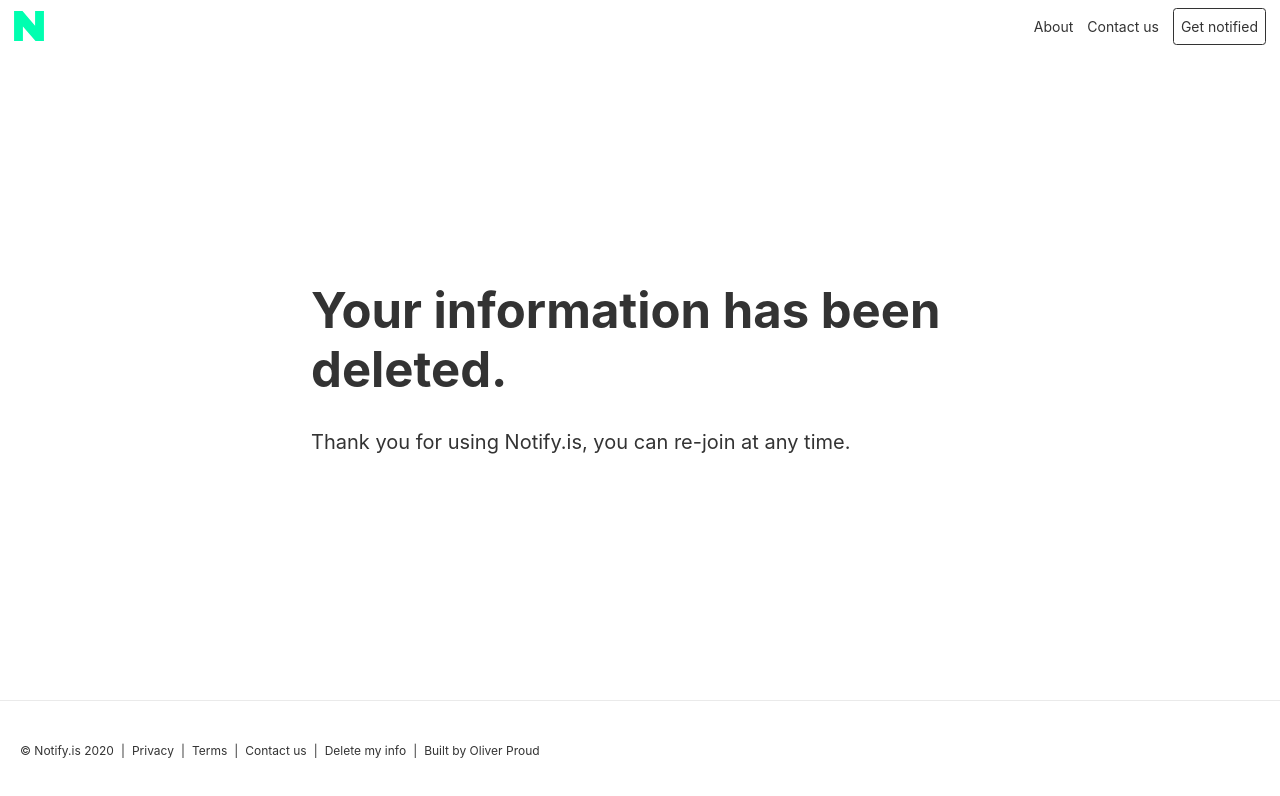
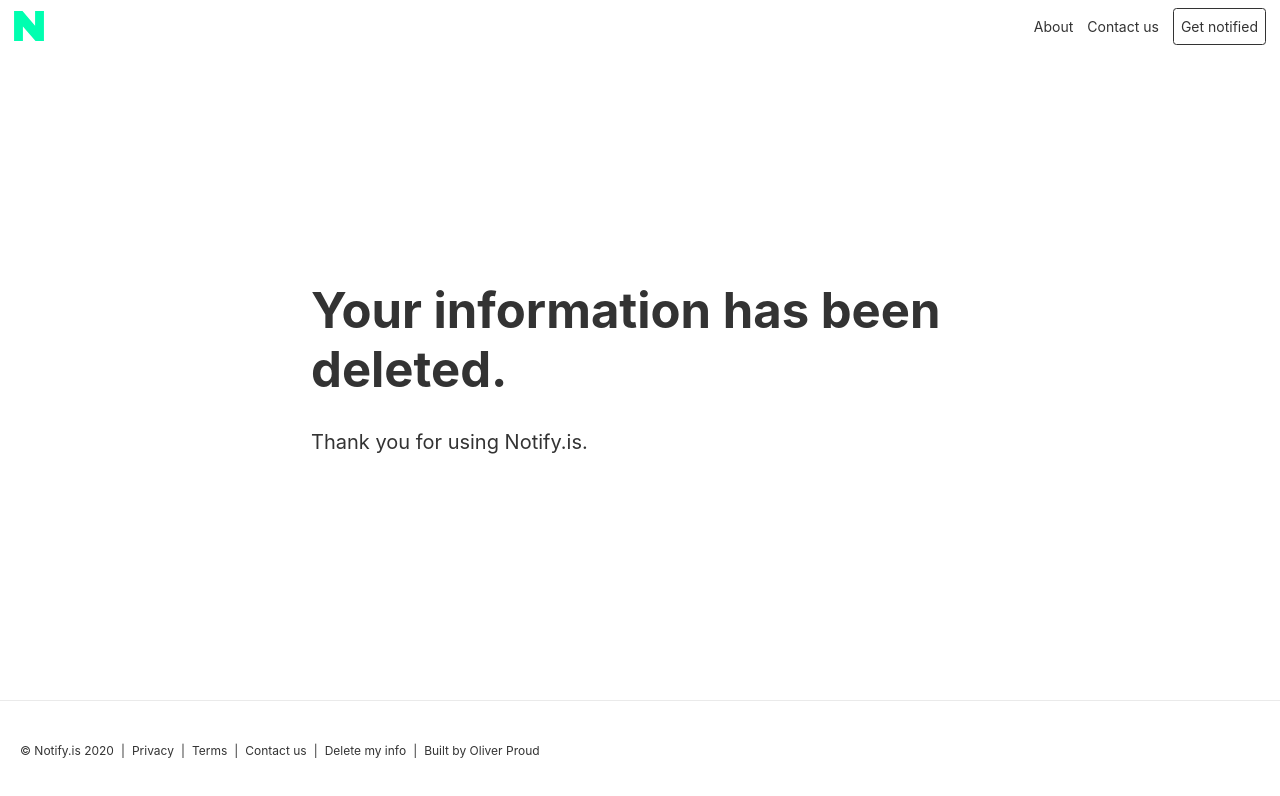
Before and after one commit to oliverproud/notify.is, a Next.js app: page /deleted in a window 1280 px wide. Shown: the top 796 px of the page. Built offline with nearby package versions, Linux system fonts and the light colour scheme.

Commit message:
update redirect after GET request

```diff
--- a/pages/deleted.js
+++ b/pages/deleted.js
@@ -14,7 +14,7 @@ export default function ConfirmDelete() {
       <div className="container-center">
         <div className="intro-header px-4">
           <h1 className="display-4">Your information has been deleted.</h1>
-          <p className="p-delete">Thank you for using Notify.is, you can re-join at any time.</p>
+          <p className="p-delete">Thank you for using Notify.is.</p>
           <p className="p-delete"></p>
         </div>
       </div>
```
Also changed, not shown: 1 other file (tests, documents, lock files or other folders).
